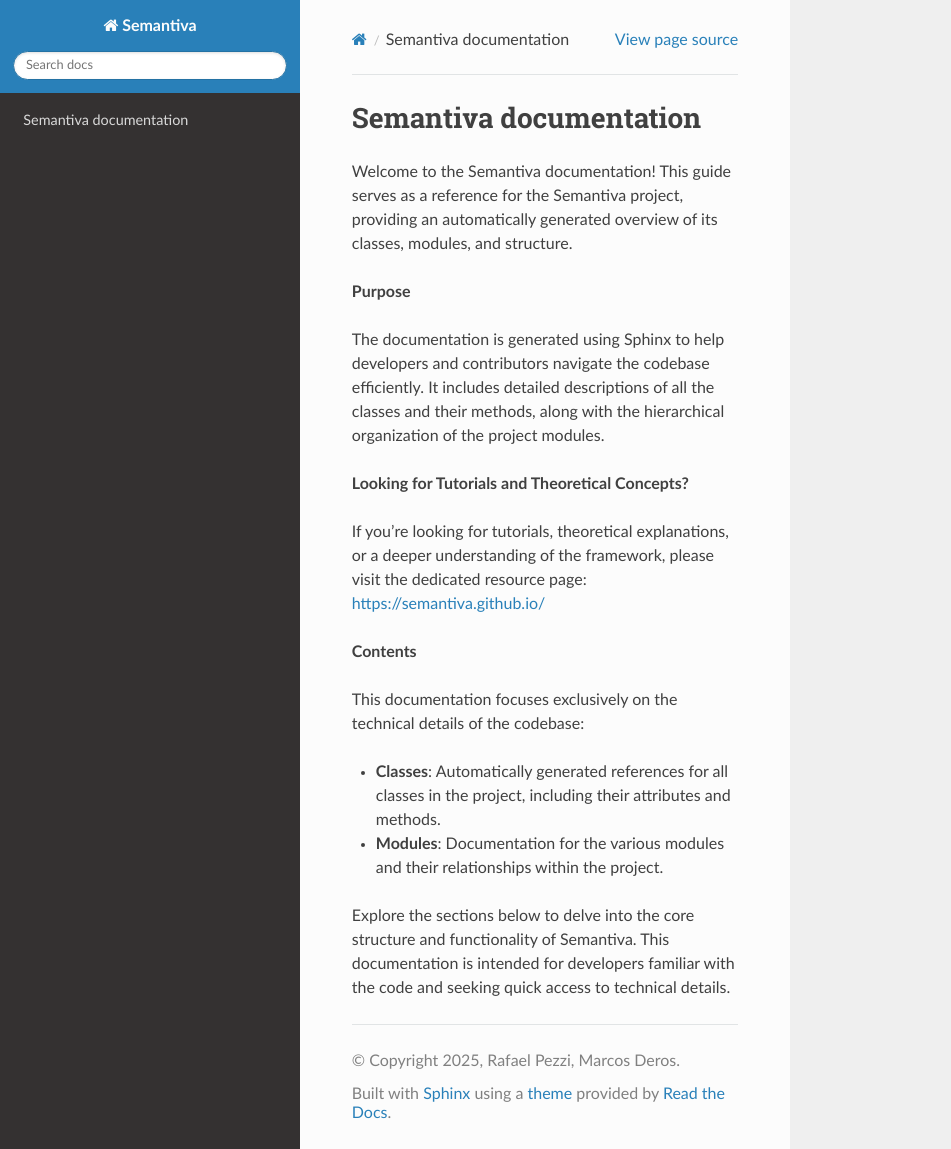
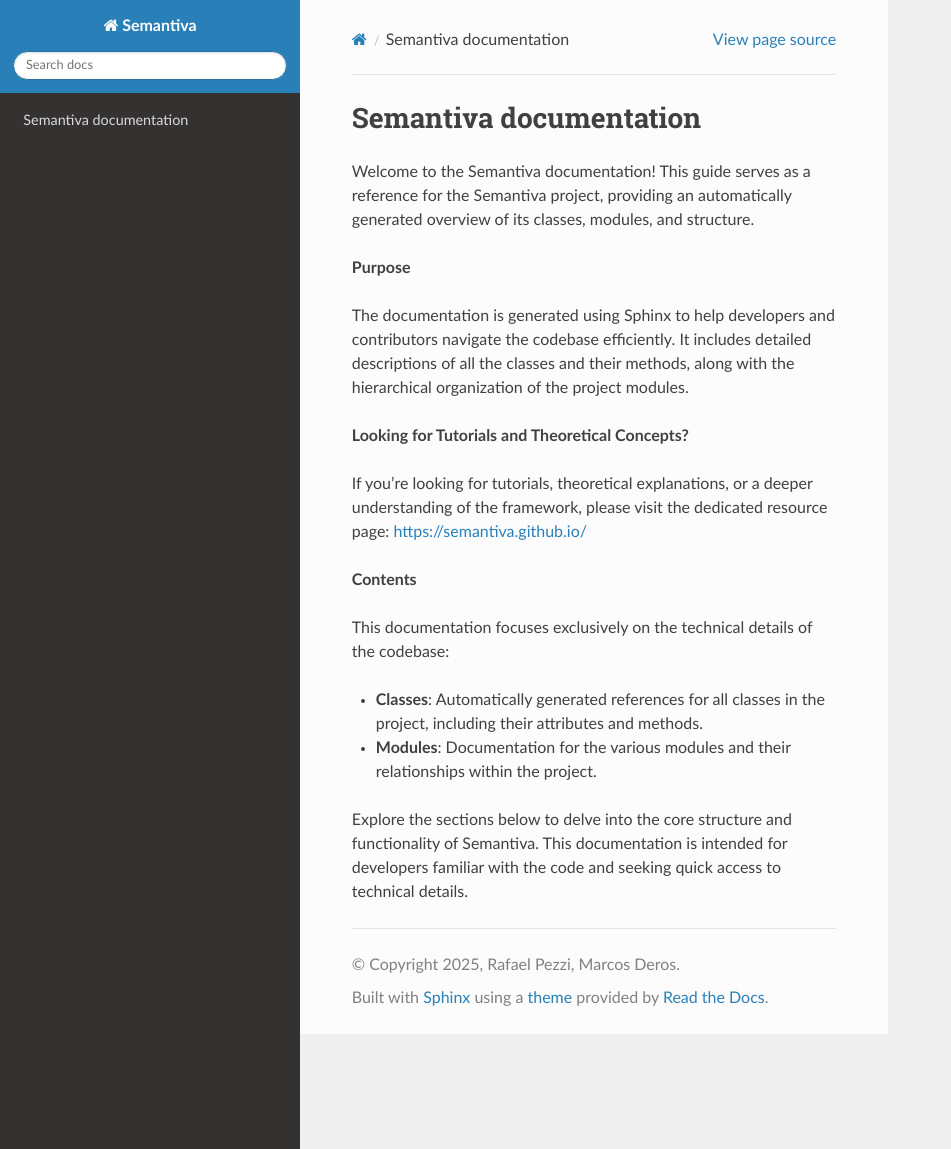
Before and after one commit to semantiva/semantiva, a Sphinx documentation site: the page built from docs/source/index.rst, in a window 1280 px wide and 1149 px high. Shown: the whole window, without its empty margins (0-951 px from the left). Built offline with Sphinx 7.4.7 and the Read the Docs theme 3.1.0, drawn with Linux system fonts in a browser that asks for light colours; pages that are not in the unit, such as notebooks, are missing from menus.

Commit message:
Added css config

```diff
--- a/docs/source/_static/custom.css
+++ b/docs/source/_static/custom.css
@@ -1,8 +1,8 @@
 /* Adjust the max width of the page */
 .wy-nav-content {
-    max-width: 50%;
+    max-width: 60%;
     /* Set to 100% of the screen width */
-    width: 50%;
+    width: 60%;
     /* Adjust as needed for spacing */
 }
 
```
